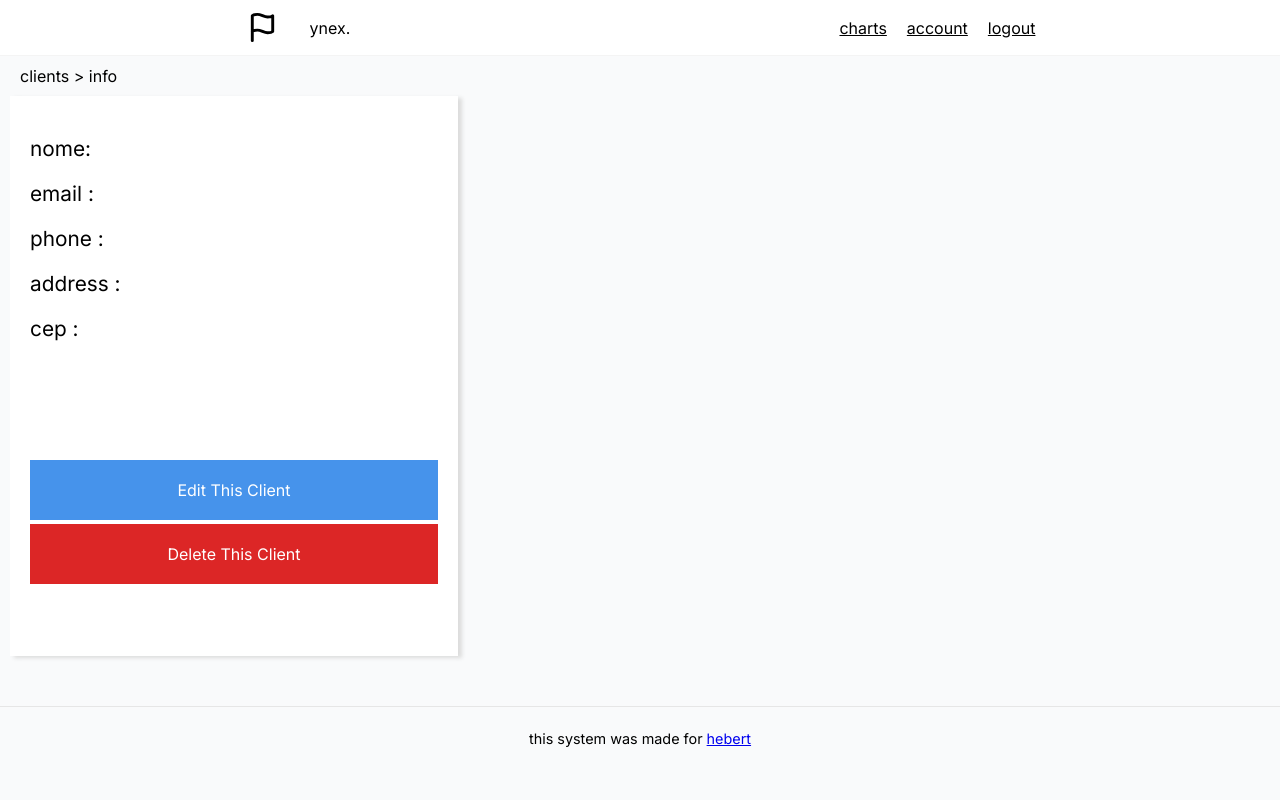
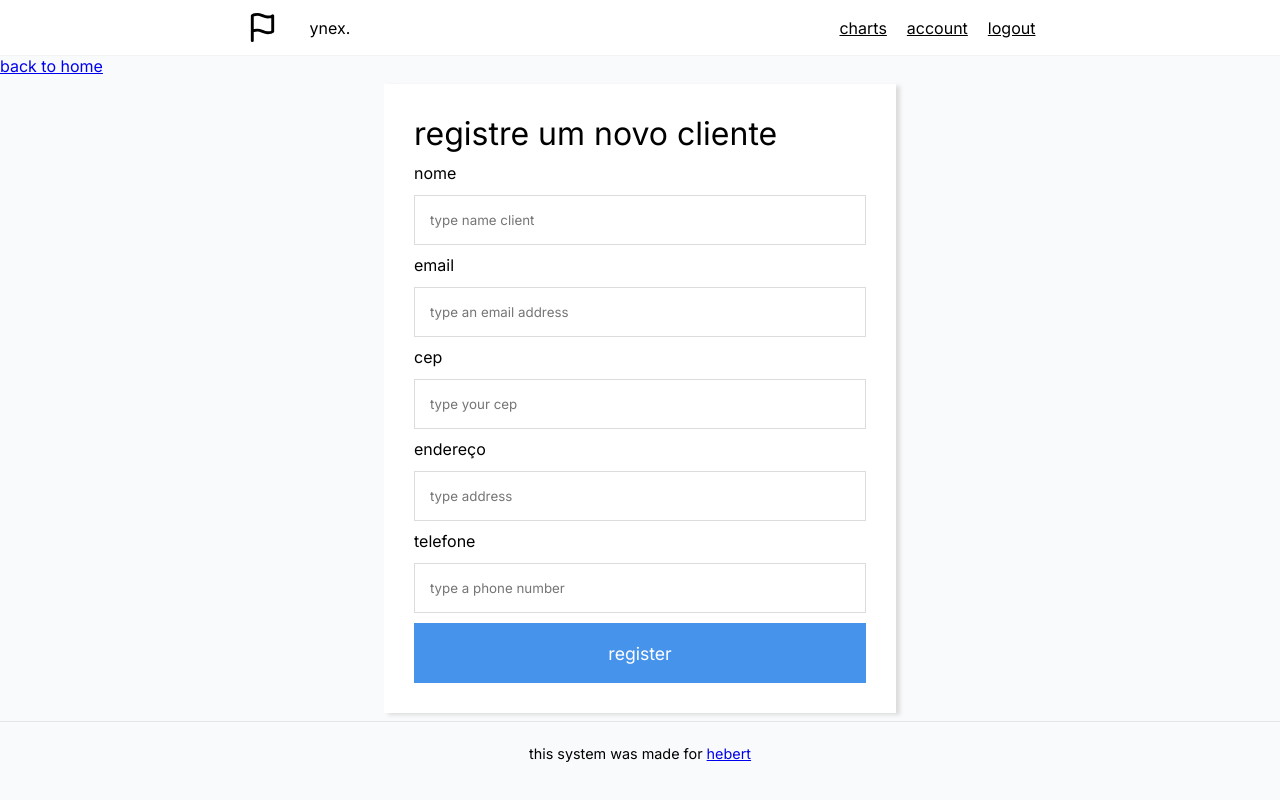
Before and after one commit to hebertsanto/ynex-web-app, a React (Vite) app: page /user/client/new in a window 1280 px wide. Built offline with nearby package versions, Linux system fonts and the light colour scheme; no server answers; sample sign-in values are in the browser's storage; a web font is replaced by a local one.

Commit message:
add new texts and some small changes

```diff
--- a/src/core/functions/createClient.ts
+++ b/src/core/functions/createClient.ts
@@ -3,8 +3,10 @@ import { FormData } from '../types';
 import { toast } from 'react-toastify';
 
 export const createUser = async (data: FormData) => {
+
   const userId = localStorage.getItem('userId');
   const token = localStorage.getItem('userToken');
+
   return await axios
     .post('http://localhost:5000/clients', {
       name: data.name,
@@ -19,12 +21,11 @@ export const createUser = async (data: FormData) => {
       }
     })
     .then(res => {
-      if (res.data) {
-        toast.success('client add success');
+      if (res.data.msg == 'email already exists') {
         console.log(res.data);
-      } else {
-        toast.error('something went wrong');
+        return toast.error('este email já esta sendo ultilizado por algum cliente');
       }
+      toast.success('cliente adicionado com sucesso');
     })
     .catch( error => {
       return error;
--- a/src/core/functions/deleteClient.ts
+++ b/src/core/functions/deleteClient.ts
@@ -4,7 +4,6 @@ import { Navigate } from '../types';
 
 export const handleDeleteClient = (id: string | undefined, navigate : Navigate) => {
 
-  const userId = localStorage.getItem('userId');
   const token = localStorage.getItem('userToken');
 
   axios
@@ -15,7 +14,7 @@ export const handleDeleteClient = (id: string | undefined, navigate : Navigate)
     })
     .then(() => {
       toast.success('client deleted successfully');
-      navigate(`/userId/${userId}`);
+      navigate('/user');
       return;
     })
     .catch( error => {
--- a/src/pages/account/index.tsx
+++ b/src/pages/account/index.tsx
@@ -1,7 +1,24 @@
 import React from 'react';
+import axios from 'axios';
+import { useQuery } from 'react-query';
 
-export const Account : React.FC = () => {
-  return(
+
+export const Account: React.FC = () => {
+
+  const id = localStorage.getItem('userId');
+  const token = localStorage.getItem('userToken');
+  const { data } = useQuery('dataAccout', () => {
+    return axios.get(`http://localhost:5000/user/${id}`, {
+      headers: {
+        'Authorization': `Bearer ${token}`
+      }
+    })
+      .then(res => res.data)
+      .catch(e => console.log(e.message));
+  });
+
+  console.log(data);
+  return (
     <div>
       <h1>informações da conta</h1>
     </div>
--- a/src/pages/addClient/index.tsx
+++ b/src/pages/addClient/index.tsx
@@ -25,10 +25,10 @@ export const AddClient: React.FC = () => {
     <Container>
       <Link to="/">back to home</Link>
       <FormContainer>
-        <TitleComponent>register a new client</TitleComponent>
+        <TitleComponent>registre um novo cliente</TitleComponent>
         <Form onSubmit={handleSubmit(handleAddClient)}>
           <div>
-            <label htmlFor="name">name</label>
+            <label htmlFor="name">nome</label>
             <input
               {...register('name', { required: true })}
               type="text"
@@ -63,7 +63,7 @@ export const AddClient: React.FC = () => {
             {errors.cep?.type === 'required' && <Error message="campo obrigatório" />}
           </div>
           <div>
-            <label htmlFor="address">adress</label>
+            <label htmlFor="address">endereço</label>
             <input
               {...register('address', { required: true })}
               type="text"
@@ -73,7 +73,7 @@ export const AddClient: React.FC = () => {
             {errors.address?.type === 'required' && <Error message="campo obrigatório" />}
           </div>
           <div>
-            <label htmlFor="phoneNumber">phone number</label>
+            <label htmlFor="phoneNumber">telefone</label>
             <input
               {...register('phoneNumber', { required: true })}
               type="text"
--- a/src/pages/clients/index.tsx
+++ b/src/pages/clients/index.tsx
@@ -11,14 +11,14 @@ export const Clients: React.FC = () => {
   const id = localStorage.getItem('userId');
 
   const navigate = useNavigate();
-  const { data } = useQuery('clients', async () => {
+  const { data, isLoading } = useQuery('clients', async () => {
     return await axios.get(`http://localhost:5000/user/${id}`, {
-      headers:{
-        'Authorization' : `Bearer ${token}`
+      headers: {
+        'Authorization': `Bearer ${token}`
       }
     })
       .then(res => {
-        if(res.data.msg == 'o token não é mais válido, executar o login novamente.'){
+        if (res.data.msg == 'o token não é mais válido, executar o login novamente.') {
           //code
         }
         return res.data;
@@ -37,7 +37,9 @@ export const Clients: React.FC = () => {
 
   return (
     <>
-      {paginatedClients?.length == 0 || undefined ? <ClientsNotFound><p>nenhum cliente., <Link to={`/userId/${id}/client/new`}>registrar</Link></p></ClientsNotFound> :
+      {isLoading ? 'carregando' :
+        <>
+          {paginatedClients?.length == 0 || undefined ? <ClientsNotFound><p>nenhum cliente., <Link to='/user/client/new'>registrar</Link></p></ClientsNotFound> :
             <div style={{ minHeight: '100vh' }}>
               <Container>
                 <SubContainer>
@@ -45,9 +47,9 @@ export const Clients: React.FC = () => {
                     <p>Dashboard ynex</p>
                   </div>
                   <div>
-                <Search placeholder='search clients'/>
+                    <Search placeholder='pesquise pelo nome' />
                     <ButtonRegisterAClient
-                  onClick={() => navigate(`/userId/${id}/client/new`)}
+                      onClick={() => navigate('/user/client/new')}
                     >
                       register client
                     </ButtonRegisterAClient>
@@ -116,7 +118,8 @@ export const Clients: React.FC = () => {
               </TableClientsContainer>
             </div>
           }
-
+        </>
+      }
     </>
   );
 };
--- a/src/pages/clients/style.ts
+++ b/src/pages/clients/style.ts
@@ -17,7 +17,8 @@ export const Table = styled.table`
   text-transform: capitalize;
   padding: 15px;
   font-weight: bold;
-  border-bottom: 1px solid #d3d3d3;
+  border-bottom: 1px solid #f5f5f5;
+  background-color:#f5f5f5;
   color: rgba(20, 20, 20,908)
  }
   td{
--- a/src/routes/index.tsx
+++ b/src/routes/index.tsx
@@ -20,7 +20,7 @@ export const AppRoutes: React.FC = () => {
         <Route path='/login' element={<LoginPage />} />
         <Route path='/' element={<PageDefault />}>
           <Route path='/user/' element={<HomePage />} />
-          <Route path='/user/:id/client/new' element={<AddClient />} />
+          <Route path='/user/client/new' element={<AddClient />} />
           <Route path='/user/client/:id' element={<ClientIdComponent />} />
           <Route path='/user/account' element={<Account/>} />
         </Route>
```
Lines whose indentation alone changed are shown as unchanged.
